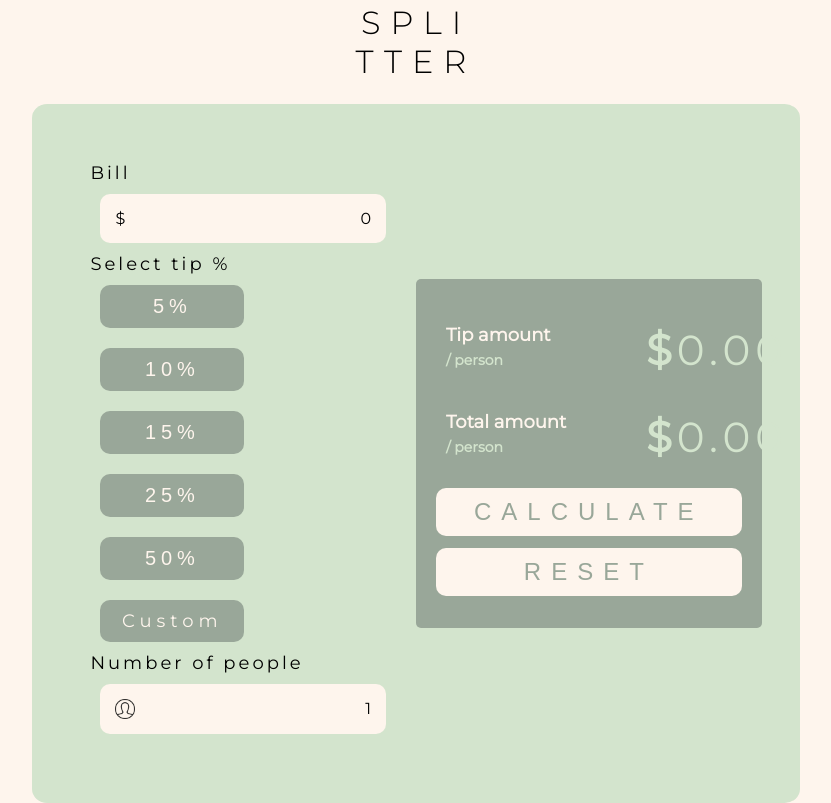
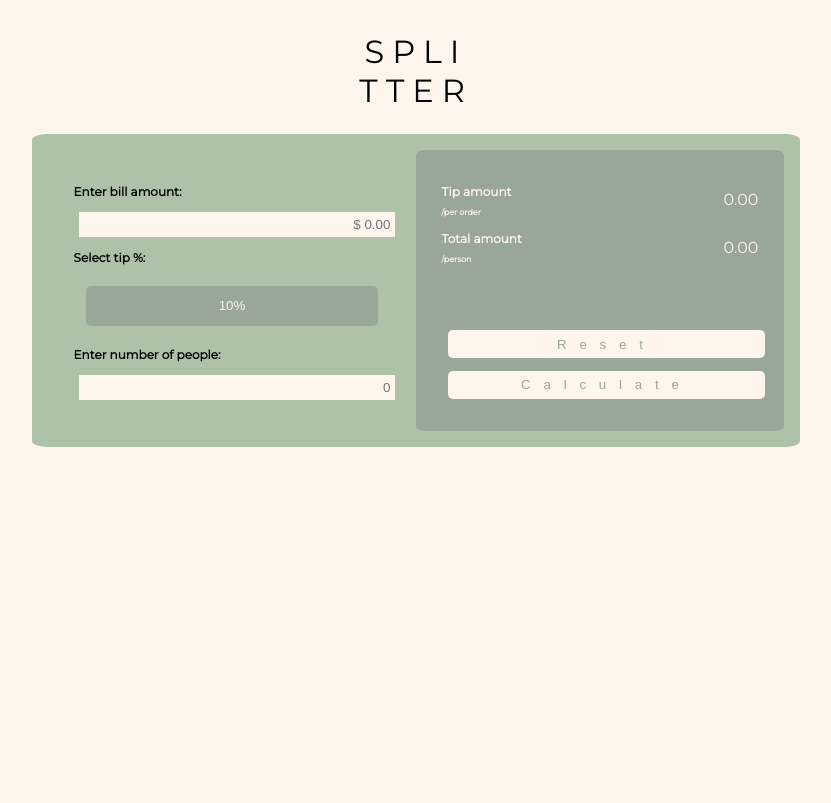
Before and after one commit to MichalPerek/Splitter-tip-calculator, a plain HTML site: page index.html in a window 1280 px wide. Shown: the whole page, without its empty margins (224-1055 px from the left). Drawn offline with Linux system fonts and the light colour scheme.

Commit message:
improved RWD

```diff
--- a/app.js
+++ b/app.js
@@ -1,143 +1,118 @@
-// LEFT SIDE OF THE CONTAINER
+//Define HTML elements
+const button__container = document.querySelector(".button__container");
+const bill__input = document.getElementById("bill");
+const people__input = document.getElementById("people");
+const button__reset = document.getElementById("button__reset");
+const button__calculate = document.getElementById("button__calculate");
+const tip__amount = document.getElementById("tip__amount");
+const total__amount = document.getElementById("total__amount");
 
-//Tip buttons
-const button5 = document.getElementById("button5");
-const button10 = document.getElementById("button10");
-const button15 = document.getElementById("button15");
-const button25 = document.getElementById("button25");
-const button50 = document.getElementById("button50");
-
-//Bill input
-
-const bill__input = document.getElementById("bill");
-
-//Set default value for input
-bill__input.defaultValue = 0;
-
-//Clear default tip value on click
+//Clear inputs on click
 bill__input.addEventListener("click", () => {
+  console.log("bill field clicked");
   bill__input.value = " ";
-  logStatus();
 });
 
-//Right side buttons
-
-const buttonCalculate = document.getElementById("calculate");
-const buttonReset = document.getElementById("reset");
-
-//Custom tip amount
-let customTip1 = document.getElementById("customTip");
-customTip1.defaultValue = "Custom";
-
-//Container element
-
-const container = document.getElementById("container");
-
-//Set default amount of people
-people.defaultValue = 1;
-
-//Clear default people value on click
-people.addEventListener("click", () => {
-  people.value = " ";
+people__input.addEventListener("click", () => {
+  people__input.value = " ";
 });
 
-//RIGHT SIDE OF THE CONTAINER
+//Variables
+let tipPercentage = 100;
+let billAmount = 0;
+let peopleNo = 0;
+let tipAmount = 0;
+let totalAmount = 0;
 
-//Displayed values:
+//Function to calculate results
+const calculateResult = () => {
+  billAmount = Number(bill__input.value);
+  peopleNo = Number(people__input.value);
 
-let tip__person = document.getElementById("tip__person");
-tip__person.textContent = "0.00";
-let amount__person = document.getElementById("amount__person");
-amount__person.textContent = "0.00";
+  tipAmount = billAmount * (tipPercentage / 100);
+  totalAmount = (billAmount + tipAmount) / peopleNo;
 
-//Reset button
+  tipAmount = tipAmount.toFixed(2);
+  totalAmount = totalAmount.toFixed(2);
 
-const reset = document.getElementById("reset");
+  tip__amount.value = "$" + tipAmount;
+  total__amount.value = "$" + totalAmount;
+};
 
-//Variables
+//tipButton class
 
-let tip__total_calculated;
-let tip__person_calculated;
-let amount__person_calculated;
-let currentTipPercentage;
-
-//Assign above function to buttons &
-
-buttonTipPredefined(button5, 0.05);
-buttonTipPredefined(button10, 0.1);
-buttonTipPredefined(button15, 0.15);
-buttonTipPredefined(button25, 0.25);
-buttonTipPredefined(button50, 0.5);
-
-//Function to refresh tip value
-
-function refreshTip() {
-  if (customTip1.value != customTip1.defaultValue) {
-    currentTipPercentage = customTip.value;
+class tipButton {
+  constructor(tipValue) {
+    this.tipValue = tipValue;
+    this.htmlElement = function () {
+      const btn = document.createElement("button");
+      btn.innerHTML = this.tipValue + "%";
+      buttonElement.classList.add("tip--button");
+      return btn;
+    };
   }
 
-  logStatus();
+  // createButton() {
+  //   const btn = document.createElement("button");
+  //   btn.innerHTML = this.tipValue + "%";
+  //   buttonElement.classList.add("tip--button");
+  //   return btn;
+  // }
 }
 
-//Function for custom tip button
+//Function to render tip buttons
+const input_TipBtns_values = [0, 5, 10, 15, 25, 50];
 
-function buttonCustomTip(customTip) {
-  customTip.addEventListener("click", () => {
-    logStatus();
+const buttons_HTMLelements = [];
 
-    customTip.value = " ";
-  });
+const createTipButton = (button__value) => {
+  const btnHTMLelement = document.createElement("button");
+  btnHTMLelement.innerText = button__value + "%";
+  btnHTMLelement.id = "button" + button__value;
+  btnHTMLelement.classList.add("tip--button");
 
-  customTip.addEventListener("mouseleave", refreshTip);
+  return btnHTMLelement;
+};
 
-  container.addEventListener("click", refreshTip);
-}
+const test = createTipButton(10);
+console.log(test);
 
-//Invoke buttonCustomTip function for custom button
+button__container.appendChild(test);
 
-buttonCustomTip(customTip1);
+const test2 = document.getElementById(button10);
+console.log(test2);
+test2.addEventListener("click", () => {
+  test2.classList.add(".tip__button_clicked");
+});
+// const createTipButton = (tipvalue) => {
+//   const buttonElement = document.createElement("button");
+//   buttonElement.innerHTML = tipvalue + "%";
+//   buttonElement.id = tipvalue;
+//   buttonElement.classList.add("tip--button");
+//   buttonElement.addEventListener("click", () => {
+//     tipPercentage = tipvalue;
+//     console.log(tipPercentage + "was clicked");
+//     calculateResult();
+//   });
 
-//Function for calculate button
+//   return buttonElement;
+// };
 
-function calculateResult(button) {
-  button.addEventListener("click", () => {
-    bill = Number(bill__input.value);
-    bill = tip__total_calculated = bill * currentTipPercentage;
-    tip__person_calculated = tip__total_calculated / people;
-    tip__person.textContent = tip__person_calculated.toFixed(2);
+// const renderTipButtons = (buttonArray) => {
+//   buttonArray.forEach((button) => {
+//     let currentBtn = createTipButton(button);
+//     tipButtonsArray.push(currentBtn);
+//     button__container.appendChild(currentBtn);
+//   });
+// };
 
-    amount__person_calculated = bill / people + tip__person_calculated;
-    amount__person.textContent = amount__person_calculated.toFixed(2);
+// createTipButtons(input_TipBtns_values);
 
-    logStatus();
-  });
-}
+// Handle calculate button;
 
-calculateResult(buttonCalculate);
+button__calculate.addEventListener("click", () => {
+  calculateResult();
+});
 
-//Function for tip buttons with fixed value
-
-function buttonTipPredefined(button, tipValue) {
-  button.addEventListener("click", () => {
-    button.classList.add("button__clicked");
-
-    let bill = document.getElementById("bill").value;
-
-    let people = document.getElementById("people").value;
-
-    currentTipPercentage = tipValue;
-    tip__total_calculated = bill * currentTipPercentage;
-    tip__total_calculated = tip__total_calculated.toFixed(2);
-
-    logStatus();
-  });
-}
-
-function logStatus() {
-  console.log("Bill value: " + bill);
-  console.log("People: " + people);
-  console.log("Tip " + currentTipPercentage);
-  console.log("Total tip value: " + tip__total_calculated);
-  console.log("Total tip value per person: " + tip__person_calculated);
-  console.log("Total amount per person: " + amount__person_calculated);
-}
+//Render buttons
+// renderTipButtons(predefinedTipButtons);
--- a/index.html
+++ b/index.html
@@ -16,95 +16,45 @@
   </head>
 
   <body id="body">
-    <!-- Title of app -->
-    <div class="app__title">
-      <div>SPLI</div>
-      <div>TTER</div>
-    </div>
-    <!-- Main box -->
-    <div class="container" id="container">
-      <!-- Left side of the box -->
+    <div class="title">SPLI <br />TTER</div>
+    <div class="container">
       <div class="container__left">
-        <!-- Panel - bills -->
-        <div class="container__left--panel">
-          <div class="panel__left--title">Bill</div>
-          <div class="panel--bar">
-            <div>$</div>
-            <input type="text" id="bill"></input>
-          </div>
+        <div class="user__input">
+          <h1 class="left">Enter bill amount:</h1>
+          <input type="text" id="bill" placeholder="$ 0.00"></input>
         </div>
-        <!-- Panel - buttons  -->
-        <div class="container__left--panel">
-          <div class="panel__left--title">Select tip %</div>
-          <div class="panel--buttons">
-            <button id="button5">5%</button>
-            <button id="button10">10%</button>
-            <button id="button15">15%</button>
-            <button id="button25">25%</button>
-            <button id="button50">50%</button>
-
-            <!-- Custom tip input box -->
-            <input type="text" id="customTip" ></input>
-          </div>
-        </div>
-        <!-- Panel no. of people  -->
-        <div class="container__left--panel">
-          <div class="panel__left--title">Number of people</div>
-          <div class="panel--bar">
-            <img src="IMG/person.png" alt="" class="src" />
-            <input type="text" id="people"></input>
-          </div>
+        <h1 class="left">Select tip %:</h1>
+        <div class="button__container" id="buttons"></div>
+        <div class="user__input">
+          <h1 class="left">Enter number of people:</h1>
+          <input type="text" id="people" placeholder="0"></input>
         </div>
       </div>
-
-      <!-- Right side of the box -->
       <div class="container__right">
-        <div>
-          <!-- Panel - tip amout  -->
-          <div class="container__right--panel">
-            <div class="panel__right--text">
-              <h2>Tip amount</h2>
-              <h3>/ person</h3>
-            </div>
-            <div class="amount__field">
-              <h1>$</h1>
-              <span id="tip__person"></span>
-            </div>
+        <div class="container__right--displays">
+        <div class="display" id="display--tip__amount">
+          <div class="display__title">
+            <h1 class="right">Tip amount</h1>
+            <h2 class="right">/per order</h2>
           </div>
-          <!-- Panel - total amount  -->
-          <div class="container__right--panel">
-            <div class="panel__right--text">
-              <h2>Total amount</h2>
-              <h3>/ person</h3>
-            </div>
-            <div class="amount__field">
-              <h1>$</h1>
-              <span id="amount__person"></span>
-            </div>
+          <output id="tip__amount">0.00</output>
+        </div>
+        <div class="display" id="display--total__amount">
+          <div class="display__title">
+            <h1 class="right">Total amount</h1>
+            <h2 class="right">/person</h2>
           </div>
+        <output id="total__amount">0.00</output>
+        </div>
         </div>
 
-
-        <div class="user--buttons">
-
-        <!-- Panel - calculate button -->
-
-        <div class="button--calculate">
-          <button id="calculate">CALCULATE</button>
-        </div>
-
-        <!-- Panel - reset button -->
-
-        <div class="button--reset">
-          <button id="reset">RESET</button>
-        </div>
-
-        </div>
-
+          <div class="container__right--buttons">
+            <button id="button__reset">Reset</button>
+            <button id="button__calculate">Calculate</button>
+          </div>
       </div>
     </div>
+  </body>
+  <script  defer src="app.js" ></script>
 
-
-    <script src="app.js"></script>
-  </body>
 </html>
--- a/styles.css
+++ b/styles.css
@@ -9,246 +9,140 @@
 }
 
 * {
-  margin: 0;
-  padding: 0;
   box-sizing: border-box;
-  /* width: fit-content; */
+}
+
+@media only screen and (max-width: 650px) {
+  .container {
+    flex-wrap: wrap;
+  }
+
+  .container__left,
+  .container__right {
+    max-width: 100%;
+    width: 100%;
+    padding: 5px;
+  }
 }
 
 body {
   background-color: var(--p1);
-
   font-family: Montserrat;
   display: flex;
+  font-size: 16px;
   flex-direction: column;
+  justify-content: center;
+  align-items: center;
+  /* margin: 5%; */
+}
+
+.title {
+  font-size: 2em;
+  text-align: center;
+  letter-spacing: 0.5rem;
+  margin-bottom: 3vh;
+  margin-top: 3vh;
+}
+
+.container {
+  background-color: var(--p3);
+  /* width: min(95%, 45vw); */
+  width: 60vw;
+  padding: min(3vh, 1rem);
+  border-radius: 2%;
+  display: flex;
+  justify-content: space-between;
+  /* flex-wrap: wrap; */
+  margin-bottom: 15vh;
+}
+
+.container__left,
+.container__right {
+  padding: max(2vw, 0.5em);
+  display: flex;
+  flex-direction: column;
+  justify-content: space-between;
+
+  min-width: 50%;
+}
+
+.container__right {
+  background-color: var(--p4);
+  border-radius: 2%;
+  min-height: 100%;
+}
+
+h1 {
+  font-size: 0.75em;
+}
+
+h2 {
+  font-size: 0.5em;
+}
+
+.right {
+  color: var(--p1);
+}
+
+.tip--button {
+  padding: 1vw;
+  margin: 1vw;
+  background-color: var(--p4);
+  color: var(--p1);
+  border-style: none;
+  text-align: center;
+  flex-grow: 1;
+  border-radius: 5px;
+}
+
+.button__container button:hover {
+  cursor: pointer;
+  background-color: var(--p1);
+  color: var(--p4);
+  transition: 0.5s ease-in-out;
+}
+
+.button__container {
+  display: flex;
+  flex-wrap: wrap;
   justify-content: center;
   align-items: center;
 }
 
-.app__title {
-  font-size: 2rem;
-  text-align: center;
-  letter-spacing: 10px;
-  font-weight: 200;
-  padding: 3px;
-  margin-bottom: 20px;
-}
-.container {
-  width: 60%;
-  height: 50%;
-  background-color: var(--p2);
-  padding: 3%;
-  border-radius: 2%;
+.display {
   display: flex;
   flex-direction: row;
-  justify-content: center;
-  align-items: center;
-}
-.container__right h1 {
-  font-size: 42px;
-  color: var(--p2);
-  width: fit-content;
-  letter-spacing: 5px;
-}
-
-.container__left,
-.container__right {
-  padding: 20px;
-  height: 100%;
-  width: 100%;
-  display: flex;
-  flex-direction: column;
-}
-
-.container__right {
-  background-color: var(--p4);
-  border-radius: 5px;
-  justify-content: space-between;
-}
-
-.panel__right-text {
-  flex-direction: column;
-}
-
-.container__right h2 {
-  font-size: 18px;
-  color: var(--p1);
-}
-
-.container__right h3 {
-  font-size: 14px;
-  color: var(--p2);
-  margin-top: 5px;
-}
-
-.container__right--panel {
-  display: flex;
-  flex-direction: row;
-  justify-content: space-between;
-  padding: 10px;
-  margin: 15px auto;
-}
-
-.panel__right--text {
-  width: fit-content;
-}
-
-.button--reset,
-.button--calculate {
-  /* align-self: flex-end; */
-  width: 100%;
-  height: 50px;
-  margin-bottom: 10px;
-}
-
-.button--reset button,
-.button--calculate button {
-  width: 100%;
-  background-color: var(--p1);
-  color: var(--p4);
-  border-radius: 10px;
-  font-size: 24px;
-  font-weight: 300;
-  border-style: none;
-  letter-spacing: 10px;
-  padding: 10px;
-  margin-bottom: 10px;
-}
-
-.button--reset button:hover,
-.button--calculate button:hover {
-  cursor: pointer;
-  background-color: var(--p5);
-  transition: 0.5s ease-in-out;
-}
-
-.container__left {
-  justify-content: space-between;
-}
-
-.container__left--panel {
-  display: flex;
-  flex-direction: column;
-}
-
-.panel--bar {
-  display: flex;
-  flex-direction: row;
-  flex-wrap: nowrap;
-  justify-content: space-between;
-}
-
-.panel--bar {
-  background-color: var(--p1);
-  border-radius: 10px;
-  padding: 15px;
-  margin: 10px;
-}
-
-.panel--buttons {
-  display: flex;
-  flex-wrap: wrap;
   justify-content: space-between;
   align-items: center;
 }
 
-.panel--buttons button {
-  width: 18vh;
-  padding: 10px;
-  margin: 10px;
-  background-color: var(--p4);
+output {
   color: var(--p1);
-  border-radius: 10px;
-  font-size: 20px;
-  font-weight: 500;
-  border-style: none;
-  letter-spacing: 5px;
-  text-align: center;
 }
 
-.button__clicked button {
+.container__right--buttons button {
+  width: 100%;
   background-color: var(--p1);
+  color: var(--p4);
+  border-radius: 5px;
+  border-style: none;
+  letter-spacing: 1vw;
+  padding: 0.5vw;
+  margin: 0.5vw;
 }
 
-.panel--buttons button:hover {
-  background-color: var(--p3);
+.container__right--buttons button:hover {
+  cursor: pointer;
+  background-color: var(--p2);
   transition: 0.5s ease-in-out;
-  cursor: pointer;
 }
 
-.panel__left--title {
-  font-size: 18px;
-  letter-spacing: 3px;
-}
-
-.panel--bar img {
-  width: 20px;
-  height: 20px;
-}
-
-.panel--bar input {
-  background-color: transparent;
+.user__input input {
+  background-color: var(--p1);
   border-style: none;
   outline: none;
   text-align: right;
-  height: 100%;
-  width: 90%;
-  font-family: Montserrat;
-  font-size: 16px;
+  width: 100%;
+  padding: 5px;
+  margin: 5px;
 }
-
-.panel--bar input:hover {
-  cursor: pointer;
-}
-
-.panel--buttons input {
-  width: 18vh;
-  padding: 10px;
-  margin: 10px;
-  background-color: var(--p4);
-  color: var(--p1);
-  border-radius: 10px;
-  border-style: none;
-  outline: none;
-  font-family: Montserrat;
-  font-size: 18px;
-  font-weight: 500;
-  letter-spacing: 5px;
-  text-align: center;
-}
-
-.panel--buttons input:hover {
-  cursor: pointer;
-  background-color: var(--p3);
-  transition: 0.5s ease-in-out;
-}
-
-.panel--bar:hover {
-  background-color: var(--p5);
-  transition: 0.5s ease-in-out;
-}
-
-.container__right span {
-  font-size: 42px;
-  color: var(--p2);
-  width: fit-content;
-  letter-spacing: 5px;
-  outline: none;
-  background-color: transparent;
-  border-style: none;
-  /* text-align: right; */
-}
-
-.amount__field {
-  display: flex;
-  width: 30%;
-}
-
-.amount__field input {
-  width: 40%;
-  align-items: left;
-}
-
-.inputTip__textUP {
-  font-size: 20px;
-}
```
